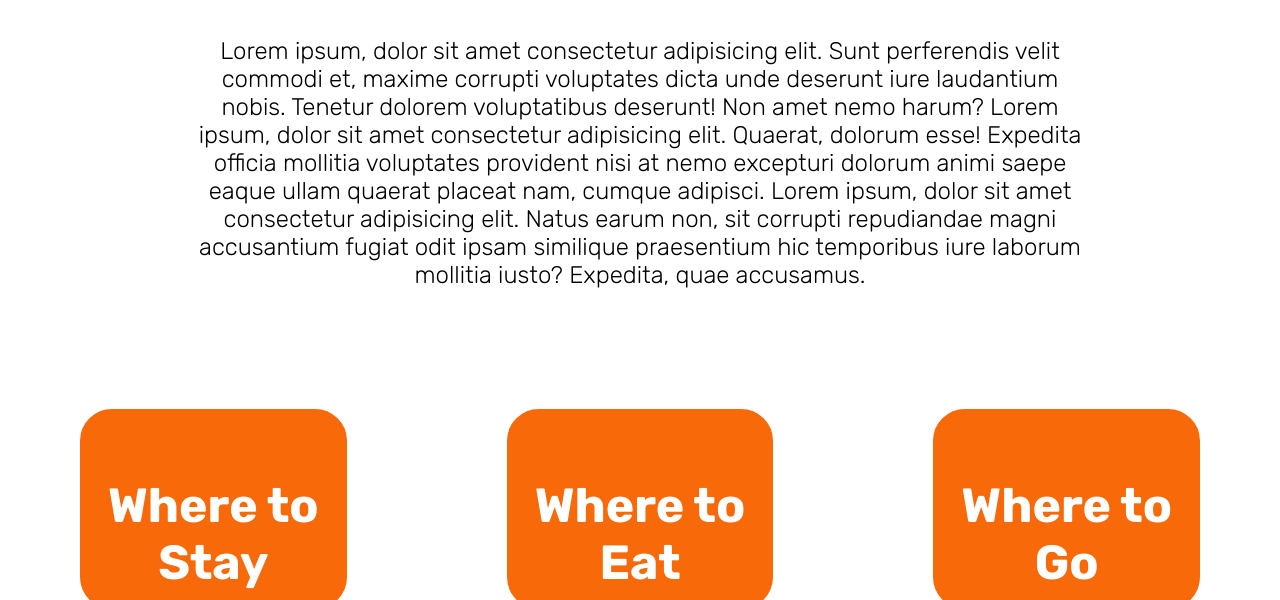
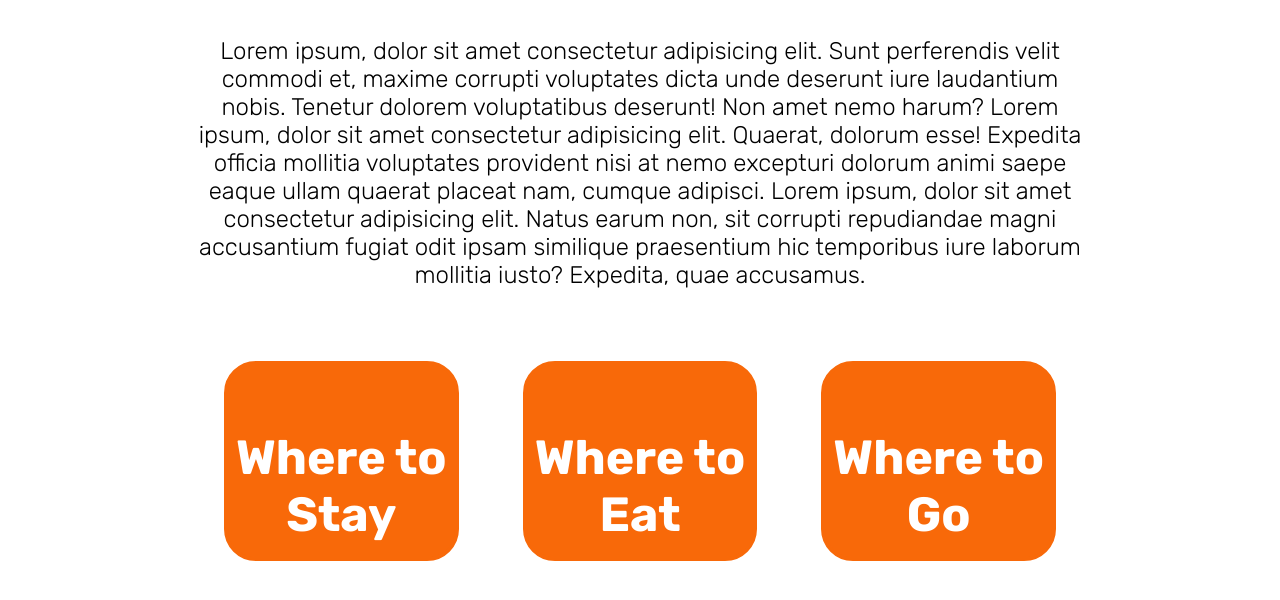
Before and after one commit to Code-Institute-Submissions/DannyGilligan-love-amsterdam_JanResub, a plain HTML site: page index.html in a window 1280 px wide. Shown: the part 759-1359 px from the top of the page. Drawn offline with Linux system fonts and the light colour scheme.

Commit message:
Add margin '0 auto' to #main-menu and change width to 30% for .main-menu-panel

```diff
--- a/assets/css/style.css
+++ b/assets/css/style.css
@@ -182,18 +182,19 @@ h2 {
 /* Main menu styling */
 
 #main-menu {
-    width: 100%;
+    width: 70%;
     display: flex;
     flex-direction: row;
     justify-content: center;
+    margin: 0 auto;
 }
 
 .main-menu-panel {
-    width: 33%;
+    width: 30%;
     text-align: center;
     height: 8rem;
     border: .25rem solid rgba(248, 105, 9, 1);
-    margin: 5rem;
+    margin: 2rem;
     border-radius: 2rem;
     background-color: rgba(248, 105, 9, 1);
     color: white;
```
Also changed, not shown: index.html (+1 -1 lines).
